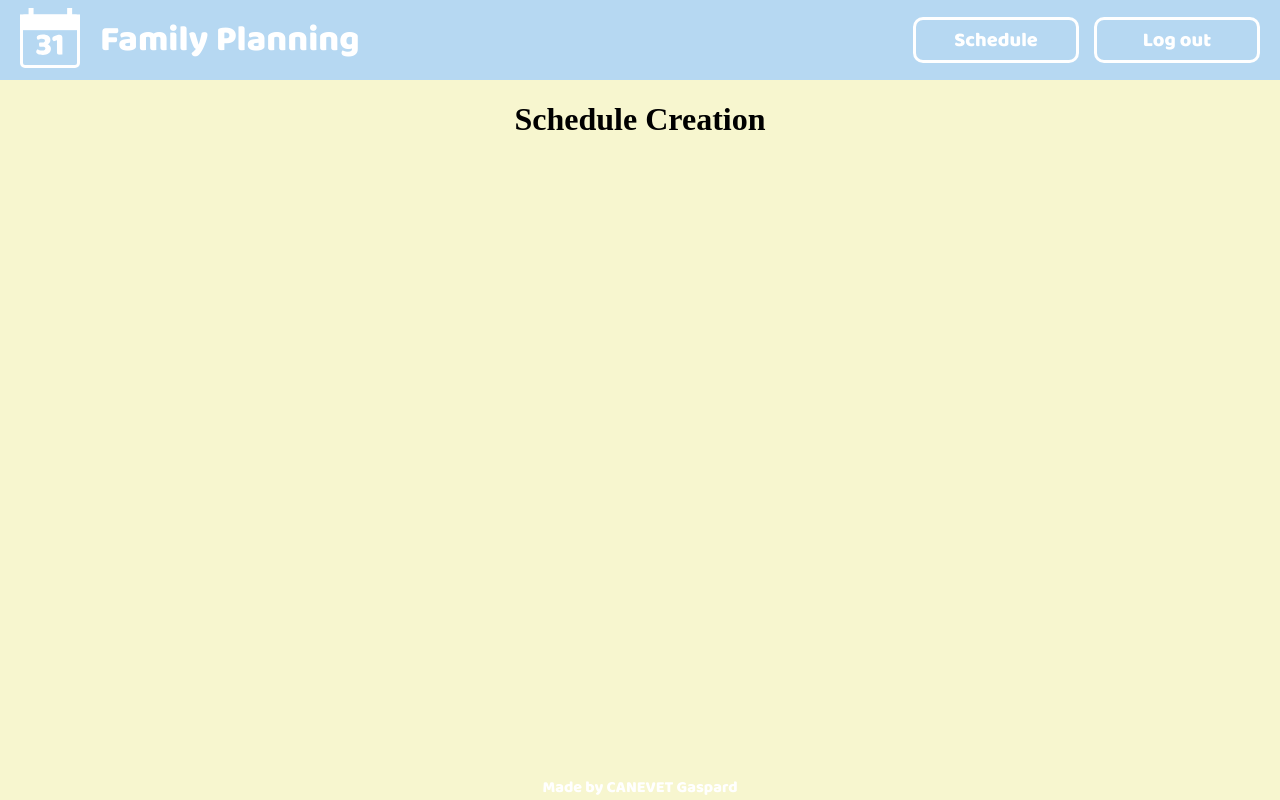
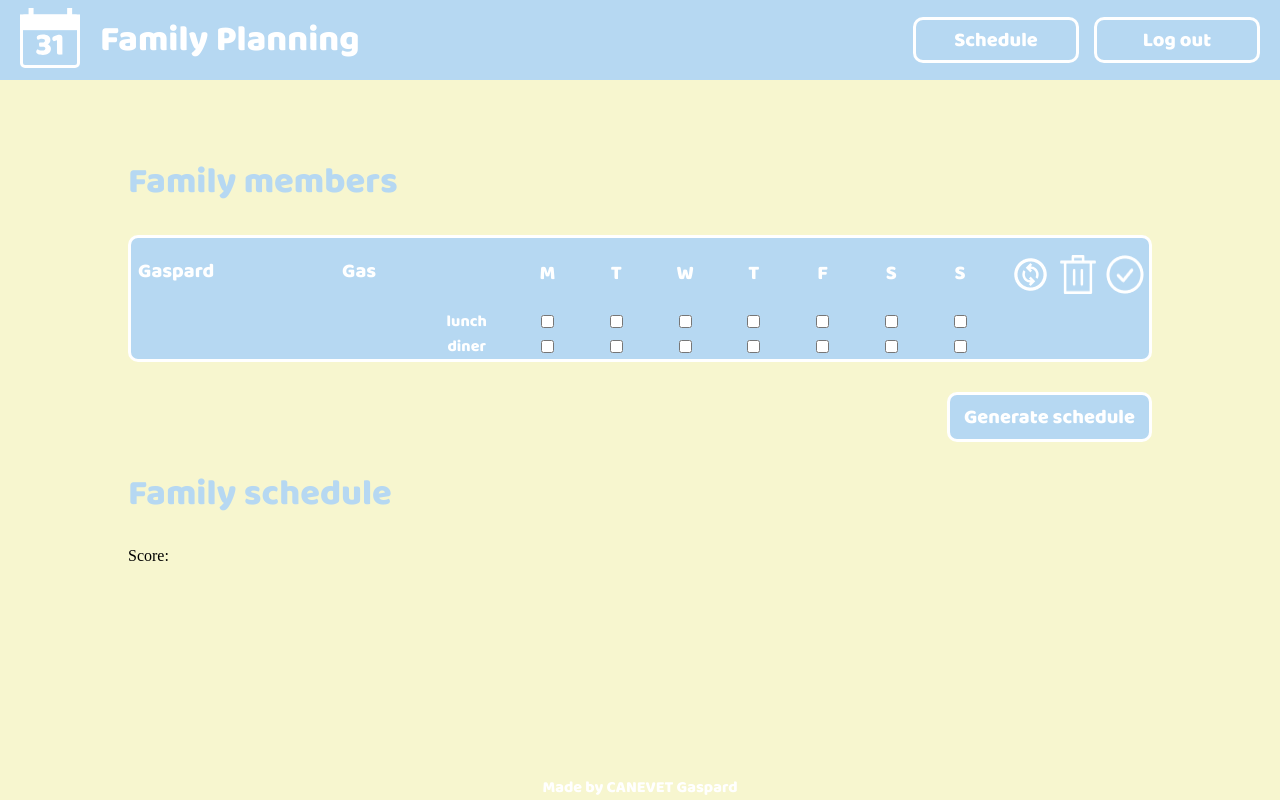
Before and after one commit to CANEVETGASPARD/Household_Chores_Schedule, a Flask app: page /create in a window 1280 px wide. Run offline with Flask 2, Linux system fonts and the light colour scheme; the visitor is signed in with stand-in values (Sample User, id 1).

Commit message:
adding family members form to the html template

```diff
--- /dev/null
+++ b/weekly_schedule/static/css/create_schedule.css
@@ -0,0 +1,167 @@
+@font-face
+{
+    font-family: 'baloo';
+    src: url('polices/baloo/Baloo-Regular.ttf');
+}
+
+
+.schedule-container
+{
+    margin-top:50px;
+    margin-left: auto;
+    margin-right: auto;
+    width: 80%;
+    min-width: max-content;
+}
+
+h1
+{
+    font-family: 'Baloo';
+    font-style: normal;
+    font-weight: 400;
+    font-size: 36px;
+    line-height: 57px;
+    color: #B6D8F2;
+}
+
+.member-container
+{
+    background: #B6D8F2;
+    border: 3px solid #FFFFFF;
+    border-radius: 10px;
+    min-width: max-content;
+}
+
+.visible-form
+{
+    display: flex;
+}
+
+.visible-form > *:nth-child(2)
+{
+    flex:2;
+}
+
+.memberTextInput
+{
+    margin-left: 5px;
+    display: flex;
+    justify-content: space-between;
+    position: relative;
+    top: 17px;
+    height: max-content;
+}
+
+.memberTextInput > input
+{
+    border: None;
+    background-color: transparent;
+    resize: none;
+    outline: none;
+    font-family: 'Baloo';
+    font-style: normal;
+    font-weight: 400;
+    font-size: 20px;
+    line-height: 31px;
+    color: white;
+}
+
+.memberName
+{
+    max-width: 10em
+}
+
+.memberNickName
+{
+    max-width: 3em;
+}
+
+.week-form
+{
+    display: flex;
+    justify-content:space-evenly;
+}
+
+
+.week-form > *
+{
+    display: flex;
+    flex-direction: column;
+    align-items: center;
+}
+
+.week-form > * > input
+{
+    height: 25px;
+    margin: 0;
+}
+
+.legend
+{
+    width: 60px;
+}
+
+.legend > label
+{
+    font-family: 'Baloo';
+    font-style: normal;
+    font-weight: 400;
+    font-size: 16px;
+    line-height: 25px;
+    height: 25px;
+    color: white;
+}
+
+.day
+{
+    width: 36px;
+    height: 36px;
+    flex: 2;
+    display: flex;
+    justify-content: center;
+    align-items: center;
+}
+
+.day > p
+{
+    font-family: 'Baloo';
+    font-style: normal;
+    font-weight: 400;
+    font-size: 20px;
+    line-height: 31px;
+    color: white;
+    align-items: center;
+}
+
+.formSettingsSymbols-container
+{
+    display: flex;
+    justify-content: space-around;
+    position: relative;
+    top: 17px;
+    height: max-content;
+    gap: 10px;
+    margin-right: 5px;
+}
+
+.generateScheduleButton-container
+{
+    margin-top: 30px;
+    display: flex;
+    justify-content: right;
+}
+
+.generateScheduleButton
+{
+    width: 205px;
+    height: 50px;
+    background: #B6D8F2;
+    border: 3px solid #FFFFFF;
+    border-radius: 10px;
+    font-family: "baloo";
+    font-style: normal;
+    font-weight: 400;
+    font-size: 20px;
+    color: white;
+    text-decoration: none;
+}
--- a/weekly_schedule/templates/views/create_schedule.html
+++ b/weekly_schedule/templates/views/create_schedule.html
@@ -1,5 +1,78 @@
 {% extends "base.html" %}
 {% block title %}Schedule{% endblock %}
+{% block link %}
+<link rel="stylesheet" type="text/css" href="{{ url_for('static', filename='css/create_schedule.css') }}">
+{% endblock %}
 {% block content%}
-<h1 align="center">Schedule Creation</h1>
+<div class="schedule-container">
+    <div class="familyMembers-container">
+        <h1>Family members</h1>
+        <div class="member-container">
+            <form method="POST" class="member-form">
+                <div class="visible-form">
+                    <div class="memberTextInput">
+                        <input type="text" class="memberName" name="name" value="Gaspard">
+                        <input type="text" class="memberNickName" name="nickname" value="Gas">
+                    </div>
+                    <div class="week-form">
+                        <div class="legend">
+                            <div class="day"></div>
+                            <label for="lunch">lunch</label>
+                            <label for="diner">diner</label>
+                        </div>
+                        <div class="monday">
+                            <div class="day"><p>M</p></div>
+                            <input type="checkbox" id="lunch" name="monday">
+                            <input type="checkbox" id="diner" name="monday">
+                        </div>
+                        <div class="thuesday">
+                            <div class="day"><p>T</p></div>
+                            <input type="checkbox" id="lunch" name="thuesday">
+                            <input type="checkbox" id="diner" name="thuesday">
+                        </div>
+                        <div class="wednesday">
+                            <div class="day"><p>W</p></div>
+                            <input type="checkbox" id="lunch" name="wednesday">
+                            <input type="checkbox" id="diner" name="wednesday">
+                        </div>
+                        <div class="thursday">
+                            <div class="day"><p>T</p></div>
+                            <input type="checkbox" id="lunch" name="thursday">
+                            <input type="checkbox" id="diner" name="thursday">
+                        </div>
+                        <div class="friday">
+                            <div class="day"><p>F</p></div>
+                            <input type="checkbox" id="lunch" name="friday">
+                            <input type="checkbox" id="diner" name="friday">
+                        </div>
+                        <div class="saturday">
+                            <div class="day"><p>S</p></div>
+                            <input type="checkbox" id="lunch" name="saturday">
+                            <input type="checkbox" id="diner" name="saturday">
+                        </div>
+                        <div class="sunday">
+                            <div class="day"><p>S</p></div>
+                            <input type="checkbox" id="lunch" name="sunday">
+                            <input type="checkbox" id="diner" name="sunday">
+                        </div>
+                    </div>
+                    <div class="formSettingsSymbols-container">
+                        <img src="{{ url_for('static', filename='assets/formUpdate.png') }}" alt="form-update" class="update">
+                        <img src="{{ url_for('static', filename='assets/formRemove.png') }}" alt="form-remove" class="remove">
+                        <img src="{{ url_for('static', filename='assets/formValidation.png') }}" alt="form-validation" class="validation">
+                    </div>
+                </div>
+            </form>
+        </div>
+        <div class="generateScheduleButton-container">
+            <button class="generateScheduleButton">Generate schedule</button>
+        </div>
+    </div>
+    <div class="familySchedule-container">
+        <div class="scheduleHeader-container">
+            <h1>Family schedule</h1>
+            <p>Score:  </p>
+        </div>
+    </div>
+</div>
 {% endblock %}
--- a/weekly_schedule/views.py
+++ b/weekly_schedule/views.py
@@ -10,6 +10,6 @@ def home():
 
 
 @views.route('/create', methods=['GET', 'POST'])
-# @login_required
+@login_required
 def create_schedule():
     return render_template("views/create_schedule.html", user=current_user)
```
Also changed, not shown: weekly_schedule/static/assets/formRemove.png (added), weekly_schedule/static/assets/formUpdate.png (added), weekly_schedule/static/assets/formValidation.png (added).
